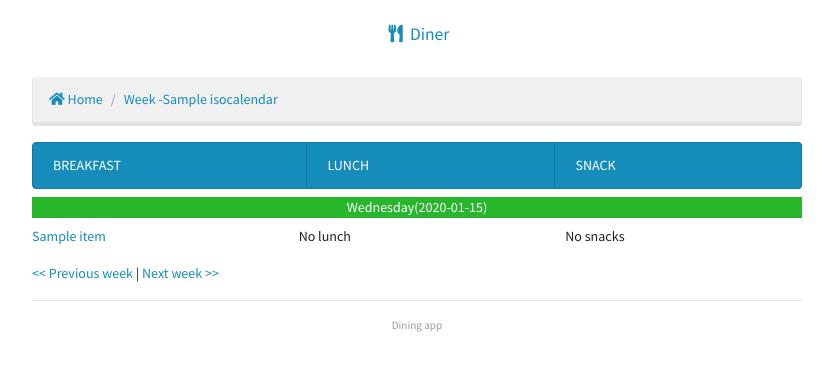
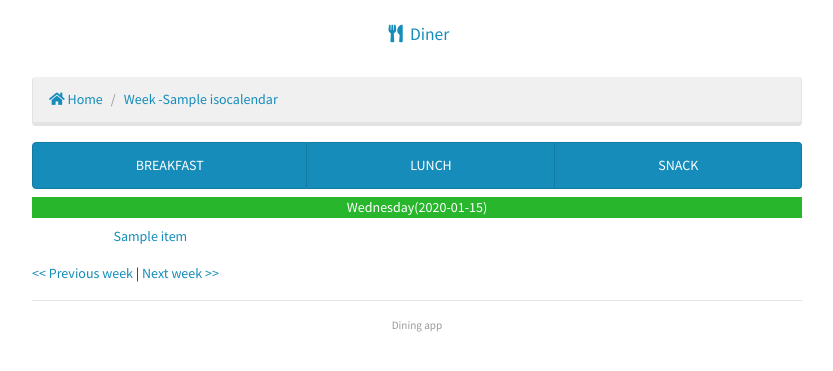
Before and after one commit to losanki/diner, a Django app: template templates/dining/menu_archive_week.html in a window 1280 px wide. Shown: the top 371 px of the page, without its empty margins (223-1056 px from the left). Run offline with Django 3.2, Linux system fonts and the light colour scheme; tables that the repository leaves empty hold one stand-in row (values such as "Sample post"); the template is opened without the code that fills it: values that come from a table or form of the project are taken from there, most other values are stand-ins (such as "Sample title", 1, 10 or a date in 2020); some libraries are stand-ins or nearby versions.

Commit message:
Better filtering using availability

```diff
--- a/templates/dining/menu_archive_week.html
+++ b/templates/dining/menu_archive_week.html
@@ -7,50 +7,50 @@
     </ol>
 </nav>
 <ul class="list-group list-group-horizontal">
-    <li class="list-group-item flex-fill text-white bg-primary">BREAKFAST</li>
-    <li class="list-group-item flex-fill text-white bg-primary">LUNCH</li>
-    <li class="list-group-item flex-fill text-white bg-primary">SNACK</li>
+    <li class="list-group-item flex-fill text-white bg-primary text-center">BREAKFAST</li>
+    <li class="list-group-item flex-fill text-white bg-primary text-center">LUNCH</li>
+    <li class="list-group-item flex-fill text-white bg-primary text-center">SNACK</li>
 </ul>
 {% for menu in object_list %}
 <p class="text-center text-white bg-success my-2">{{ menu }}</p>
 <div class="row">
     <div class="col-md-4">
     {% for meal in menu.meals.all %}
-        {% if meal.meal_type == 'BREAKFAST'%}
+        {% if meal.meal_type == 'BREAKFAST' and meal.available == True %}
         <a href="{{ meal.get_absolute_url }}">
                 <ul class="list-unstyled">
                     {% for item in meal.items.all %}
-                    <li>{{item}}</li>
+                    <li class="text-center">{{item}}</li>
                     {% endfor %}
                 </ul>
         </a>
-        {% elif menu.meals.count < 3 %} No breakfast {% endif %}
+        {% elif meal.meal_type == 'BREAKFAST' and meal.available == False %} <p class="text-center">No breakfast</p> {% endif %}
     {% endfor %}
     </div>
     <div class="col-md-4">
         {% for meal in menu.meals.all %}
-        {% if meal.meal_type == 'LUNCH' %}
+        {% if meal.meal_type == 'LUNCH' and meal.available == True %}
         <a href="{{ meal.get_absolute_url }}">
                 <ul class="list-unstyled">
                     {% for item in meal.items.all %}
-                    <li>{{item}}</li>
+                    <li class="text-center">{{item}}</li>
                     {% endfor %}
                 </ul>
         </a>
-        {% elif menu.meals.count < 3 %} No lunch {% endif %}
+        {% elif meal.meal_type == 'LUNCH' and meal.available == False %} <p class="text-center">No lunch</p> {% endif %}
     {% endfor %}
     </div>
     <div class="col-md-4">
     {% for meal in menu.meals.all %}
-        {% if meal.meal_type == 'SNACK' %}
+        {% if meal.meal_type == 'SNACK' and meal.available == True %}
         <a href="{{ meal.get_absolute_url }}">
                 <ul class="list-unstyled">
                     {% for item in meal.items.all %}
-                    <li>{{item}}</li>
+                    <li class="text-center">{{item}}</li>
                     {% endfor %}
                 </ul>
         </a>
-        {% elif menu.meals.count < 3 %} No snacks {% endif %}
+        {% elif meal.meal_type == 'SNACK' and meal.available == False %} <p class="text-center">No snack</p> {% endif %}
     {% endfor %}
     </div>
 </div>
```
